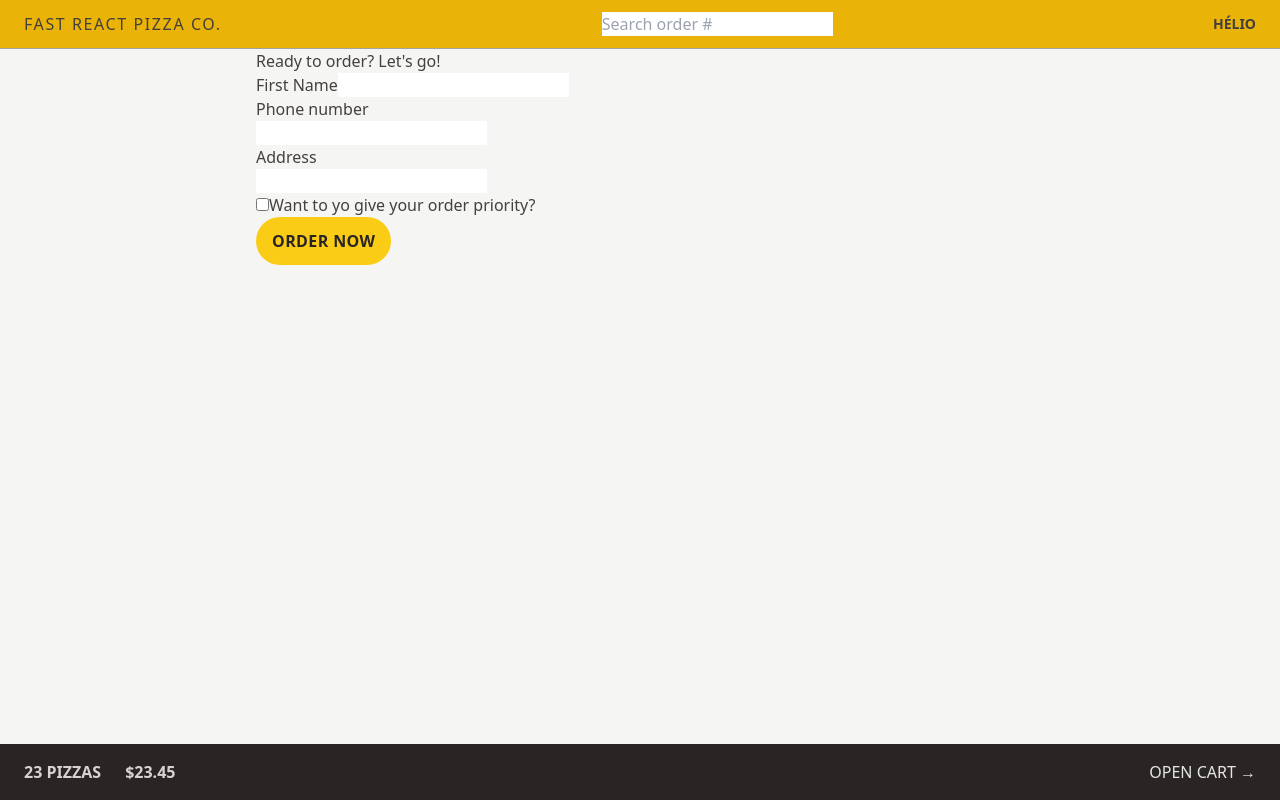
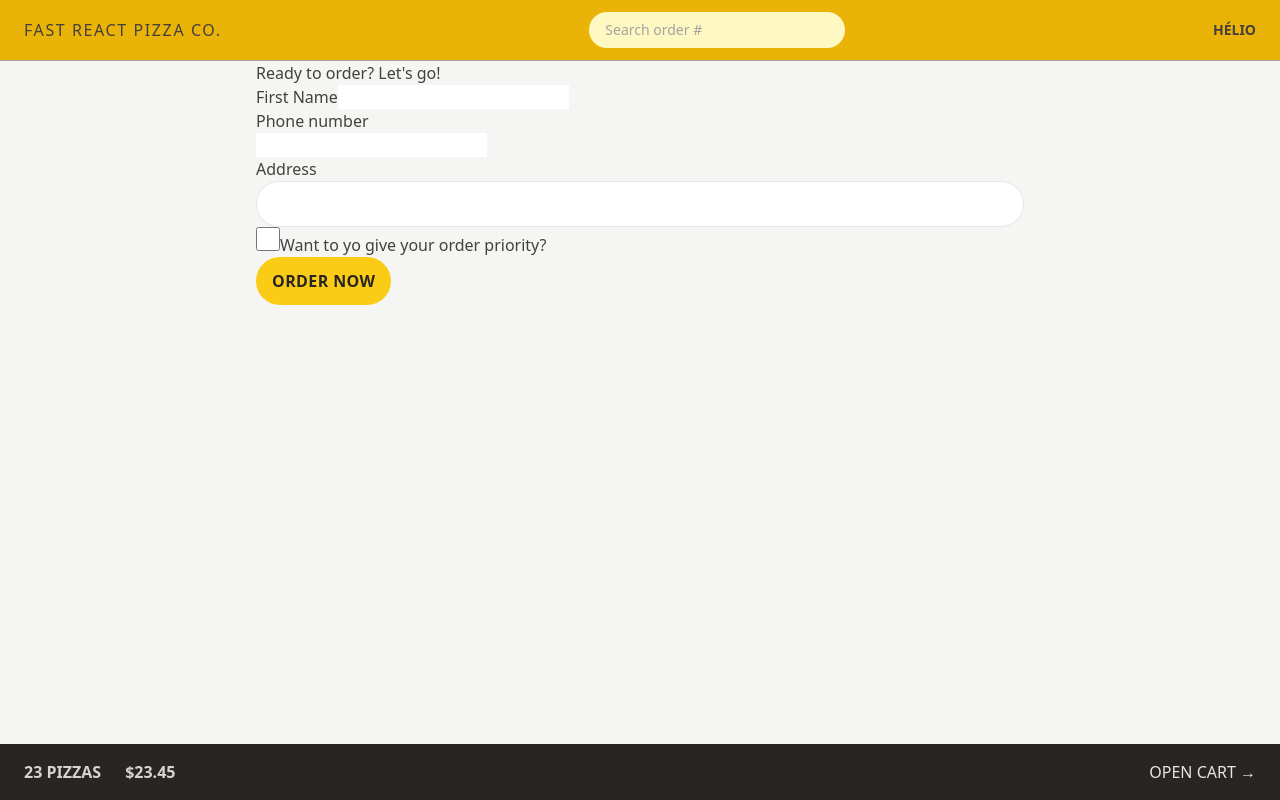
Before and after one commit to heliohdd/fast-react-pizza, a React (Vite) app: page /order/new in a window 1280 px wide. Built offline with nearby package versions, Linux system fonts and the light colour scheme.

Commit message:
Section 23.303 - Styling Form Elements

```diff
--- a/src/features/order/CreateOrder.jsx
+++ b/src/features/order/CreateOrder.jsx
@@ -64,12 +64,18 @@
         <div>
           <label>Address</label>
           <div>
-            <input type="text" name="address" required />
+            <input
+              className="w-full rounded-full border border-stone-200 px-4 py-2 text-sm transition-all duration-300 placeholder:text-stone-400 focus:outline-none focus:ring focus:ring-yellow-400 md:px-6 md:py-3"
+              type="text"
+              name="address"
+              required
+            />
           </div>
         </div>
 
         <div>
           <input
+            className="h-6 w-6 accent-yellow-400 focus:outline-none focus:ring focus:ring-yellow-400 focus:ring-offset-2"
             type="checkbox"
             name="priority"
             id="priority"
--- a/src/features/order/SearchOrder.jsx
+++ b/src/features/order/SearchOrder.jsx
@@ -1,15 +1,15 @@
-import { useState } from "react";
-import { useNavigate } from "react-router-dom";
+import { useState } from 'react';
+import { useNavigate } from 'react-router-dom';
 
 function SearchOrder() {
-  const [query, setQuery] = useState("");
+  const [query, setQuery] = useState('');
   const navigate = useNavigate();
 
   function handleSubmit(e) {
     e.preventDefault();
     if (!query) return;
     navigate(`/order/${query}`);
-    setQuery("");
+    setQuery('');
   }
 
   return (
@@ -18,6 +18,7 @@
         placeholder="Search order #"
         value={query}
         onChange={(e) => setQuery(e.target.value)}
+        className="w-28 rounded-full bg-yellow-100 px-4 py-2 text-sm transition-all duration-300 placeholder:text-stone-400 focus:outline-none focus:ring focus:ring-yellow-500 focus:ring-opacity-50 sm:w-64 sm:focus:w-72"
       />
     </form>
   );
```
